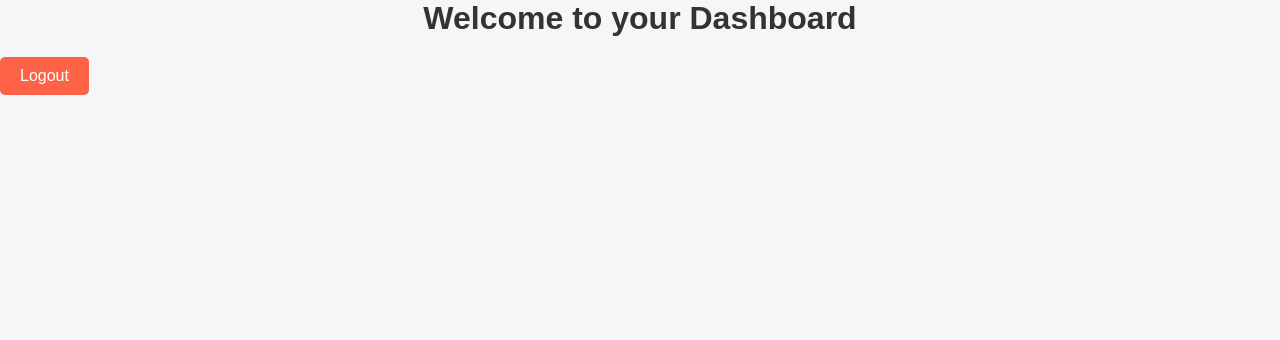
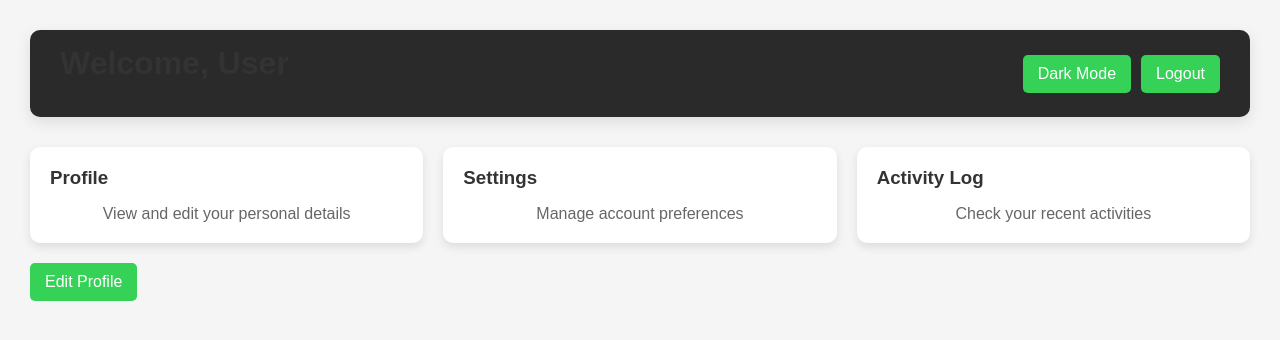
Before and after one commit to aryanbains/EasyRooms, a React (Create React App) app: page /dashboard in a window 1280 px wide. Shown: the top 340 px of the page. Built offline with nearby package versions, Linux system fonts and the light colour scheme.

Commit message:
Updated Dashboard, Navbar

```diff
--- /dev/null
+++ b/src/pages/Dashboard.css
@@ -0,0 +1,126 @@
+/* Dashboard Container */
+.dashboard-wrapper {
+    font-family: 'Poppins', sans-serif;
+    background-color: #f5f5f5;
+    min-height: 100vh;
+    padding: 30px;
+    transition: background-color 0.3s;
+  }
+
+  /* Dark Theme Styling */
+  .dark-theme {
+    background-color: #1e1e1e;
+    color: #ffffff;
+  }
+
+  /* Header */
+  .dashboard-header {
+    display: flex;
+    justify-content: space-between;
+    align-items: center;
+    background-color: #2a2a2a;
+    padding: 15px 30px;
+    border-radius: 10px;
+    box-shadow: 0px 5px 15px rgba(0, 0, 0, 0.1);
+    color: white;
+  }
+
+  .header-buttons button {
+    background-color: #35d257;
+    border: none;
+    color: white;
+    padding: 10px 15px;
+    margin-left: 10px;
+    border-radius: 5px;
+    cursor: pointer;
+    transition: background-color 0.3s, transform 0.2s;
+  }
+
+  .header-buttons button:hover {
+    background-color: #ff6347;
+    transform: scale(1.05);
+  }
+
+  /* Quick Links Section */
+  .quick-links {
+    display: flex;
+    gap: 20px;
+    margin-top: 30px;
+    flex-wrap: wrap;
+  }
+
+  .card {
+    background-color: #ffffff;
+    border-radius: 10px;
+    padding: 20px;
+    flex: 1 1 calc(30% - 20px);
+    min-width: 250px;
+    box-shadow: 0px 4px 10px rgba(0, 0, 0, 0.1);
+    transition: transform 0.2s, box-shadow 0.3s;
+    cursor: pointer;
+  }
+
+  .card:hover {
+    transform: scale(1.05);
+    box-shadow: 0px 6px 15px rgba(0, 0, 0, 0.2);
+  }
+
+  .card h3 {
+    margin-bottom: 10px;
+    font-weight: 600;
+    color: #333;
+  }
+
+  .card p {
+    color: #666;
+  }
+
+  /* Edit Profile Section */
+  .edit-profile {
+    margin-top: 30px;
+    background-color: #ffffff;
+    padding: 20px;
+    border-radius: 10px;
+    box-shadow: 0px 4px 10px rgba(0, 0, 0, 0.1);
+  }
+
+  .edit-profile input {
+    display: block;
+    width: 100%;
+    margin: 10px 0;
+    padding: 10px;
+    border: 1px solid #ddd;
+    border-radius: 5px;
+  }
+
+  .edit-profile button {
+    background-color: #35d257;
+    color: white;
+    border: none;
+    padding: 10px 15px;
+    border-radius: 5px;
+    margin-right: 10px;
+    cursor: pointer;
+    transition: background-color 0.3s, transform 0.2s;
+  }
+
+  .edit-profile button:hover {
+    background-color: #ff6347;
+    transform: scale(1.05);
+  }
+
+  /* Edit Button */
+  .edit-btn {
+    margin-top: 20px;
+    background-color: #35d257;
+    border: none;
+    color: white;
+    padding: 10px 15px;
+    border-radius: 5px;
+    cursor: pointer;
+    transition: background-color 0.3s;
+  }
+
+  .edit-btn:hover {
+    background-color: #ff6347;
+  }
--- a/src/pages/Dashboard.jsx
+++ b/src/pages/Dashboard.jsx
@@ -1,20 +1,97 @@
-import React from 'react';
+import React, { useState } from 'react';
+import './Dashboard.css';
 import { useNavigate } from 'react-router-dom';
-import { signOut } from 'firebase/auth';
+import { signOut, updatePassword, updateProfile } from 'firebase/auth';
 import { auth } from '../firebaseConfig';
 
 const Dashboard = () => {
   const navigate = useNavigate();
+  const [isEditing, setIsEditing] = useState(false);
+  const [username, setUsername] = useState(auth.currentUser?.displayName || '');
+  const [password, setPassword] = useState('');
+  const [darkMode, setDarkMode] = useState(false);
+  const [name, setName] = useState('');
 
   const handleLogout = async () => {
     await signOut(auth);
     navigate('/'); // Redirect to login on logout
   };
 
+  const handleSaveChanges = async () => {
+    if (username) {
+      await updateProfile(auth.currentUser, { displayName: username });
+    }
+    if (name) {
+      // Add logic to update user's name in the database if needed
+    }
+    if (password) {
+      await updatePassword(auth.currentUser, password);
+    }
+    alert('Profile Updated Successfully');
+    setIsEditing(false);
+  };
+
+  const toggleDarkMode = () => {
+    setDarkMode(!darkMode);
+    document.body.classList.toggle('dark-theme');
+  };
+
   return (
-    <div className="dashboard-container">
-      <h2>Welcome to your Dashboard</h2>
-      <button onClick={handleLogout}>Logout</button>
+    <div className={`dashboard-wrapper ${darkMode ? 'dark' : ''}`}>
+      <header className="dashboard-header">
+        <h2>Welcome, {auth.currentUser?.displayName || 'User'}</h2>
+        <div className="header-buttons">
+          <button onClick={toggleDarkMode}>
+            {darkMode ? 'Light Mode' : 'Dark Mode'}
+          </button>
+          <button onClick={handleLogout}>Logout</button>
+        </div>
+      </header>
+
+      <section className="quick-links">
+        <div className="card" onClick={() => navigate('/profile')}>
+          <h3>Profile</h3>
+          <p>View and edit your personal details</p>
+        </div>
+        <div className="card" onClick={() => navigate('/settings')}>
+          <h3>Settings</h3>
+          <p>Manage account preferences</p>
+        </div>
+        <div className="card">
+          <h3>Activity Log</h3>
+          <p>Check your recent activities</p>
+        </div>
+      </section>
+
+      {isEditing ? (
+        <div className="edit-profile">
+          <h3>Edit Profile</h3>
+          <input
+            type="text"
+            placeholder="Change Username"
+            value={username}
+            onChange={(e) => setUsername(e.target.value)}
+          />
+          <input
+            type="text"
+            placeholder="Change Name"
+            value={name}
+            onChange={(e) => setName(e.target.value)}
+          />
+          <input
+            type="password"
+            placeholder="New Password"
+            value={password}
+            onChange={(e) => setPassword(e.target.value)}
+          />
+          <button onClick={handleSaveChanges}>Save Changes</button>
+          <button onClick={() => setIsEditing(false)}>Cancel</button>
+        </div>
+      ) : (
+        <button className="edit-btn" onClick={() => setIsEditing(true)}>
+          Edit Profile
+        </button>
+      )}
     </div>
   );
 };
--- a/src/pages/Navbar.css
+++ b/src/pages/Navbar.css
@@ -3,54 +3,28 @@
     display: flex;
     justify-content: space-between;
     align-items: center;
-    background-color: #2a2a2a; /* Darker, modern color */
+    background-color: #2a2a2a;
     padding: 15px 30px;
     box-shadow: 0 4px 10px rgba(0, 0, 0, 0.1);
-    font-family: 'Poppins', sans-serif; /* Modern font */
+    font-family: 'Poppins', sans-serif;
     position: sticky;
     top: 0;
     z-index: 1000;
 }
 
-/* Logo */
 .navbar-logo {
-    font-size: 1.8rem;
-    font-weight: 700;
-    color: #ffffff;
-    cursor: pointer;
-    transition: color 0.3s;
+    color: white;
 }
-
-.navbar-logo:hover {
-    color: #ff6347;
-}
-
 /* Navbar links */
 .nav-links {
     list-style: none;
-    display: flex;
-    align-items: center;
-    gap: 20px; /* Modern spacing */
+    display: flex; /* Ensures the items are displayed in a row */
+    align-items: center; /* Center items vertically */
+    gap: 20px; /* Adds space between the items */
 }
 
 .nav-links li {
     position: relative;
-}
-
-.nav-links a {
-    color: white;
-    text-decoration: none;
-    font-size: 1rem;
-    font-weight: 600;
-    padding: 10px 15px;
-    border-radius: 5px;
-    transition: background-color 0.3s, transform 0.2s;
-}
-
-.nav-links a:hover {
-    background-color: #ff6347;
-    color: black;
-    transform: scale(1.1);
 }
 
 /* User button and dropdown */
@@ -62,10 +36,9 @@
     background: none;
     border: 2px solid white;
     color: white;
-    font-size: 1rem;
-    cursor: pointer;
     padding: 8px 12px;
     border-radius: 25px;
+    cursor: pointer;
     transition: background-color 0.3s, border-color 0.3s;
 }
 
@@ -86,6 +59,12 @@
     box-shadow: 0 4px 8px rgba(0, 0, 0, 0.2);
     overflow: hidden;
     z-index: 1000;
+    display: none; /* Default hidden */
+}
+
+/* Display the dropdown if open */
+.navbar-user:hover .dropdown-menu {
+    display: block;
 }
 
 .dropdown-menu button {
@@ -104,27 +83,3 @@
     background-color: #ff6347;
     color: black;
 }
-
-/* Dropdown styling */
-.dropdown-content {
-    display: none;
-    position: absolute;
-    top: 100%;
-    background-color: #ff6347;
-    color: white;
-    box-shadow: 0px 8px 16px 0px rgba(0, 0, 0, 0.1);
-    padding: 10px;
-    border-radius: 8px;
-}
-
-.dropdown-content button {
-    background: none;
-    border: none;
-    color: white;
-    cursor: pointer;
-    font-weight: 500;
-}
-
-.dropdown:hover .dropdown-content {
-    display: block;
-}
--- a/src/pages/Navbar.js
+++ b/src/pages/Navbar.jsx
@@ -1,4 +1,4 @@
-import React from 'react';
+import React, { useState } from 'react';
 import { Link, useNavigate } from 'react-router-dom';
 import { auth } from '../firebaseConfig';
 import { useAuthState } from 'react-firebase-hooks/auth';
@@ -7,10 +7,15 @@ import './Navbar.css';
 const Navbar = () => {
   const [user] = useAuthState(auth);
   const navigate = useNavigate();
+  const [isDropdownOpen, setIsDropdownOpen] = useState(false); // State for dropdown visibility
 
   const handleLogout = () => {
     auth.signOut();
     navigate('/login');
+  };
+
+  const toggleDropdown = () => {
+    setIsDropdownOpen((prev) => !prev); // Toggle the dropdown
   };
 
   return (
@@ -23,10 +28,14 @@ const Navbar = () => {
         <li><a href="#contact">Contact</a></li>
         {user ? (
           <li className="navbar-user">
-            <button className="user-button">{user.displayName || 'User'}</button>
-            <div className="dropdown-menu">
-              <button onClick={handleLogout}>Logout</button>
-            </div>
+            <button className="user-button" onClick={toggleDropdown}>
+              {user.displayName || 'User'}
+            </button>
+            {isDropdownOpen && ( // Conditionally render dropdown
+              <div className="dropdown-menu">
+                <button onClick={handleLogout}>Logout</button>
+              </div>
+            )}
           </li>
         ) : (
           <>
--- a/src/pages/Rooms.jsx
+++ b/src/pages/Rooms.jsx
@@ -35,6 +35,7 @@ const Rooms = () => {
 
   return (
     <div className="rooms-container">
+
       <h2>Discover Rooms</h2>
       <form onSubmit={createRoom}>
         <input
```
